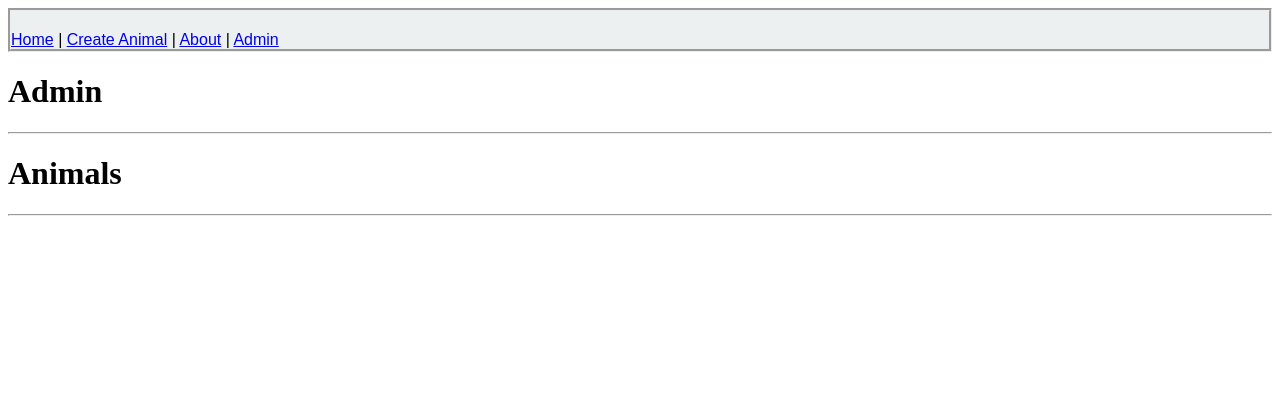
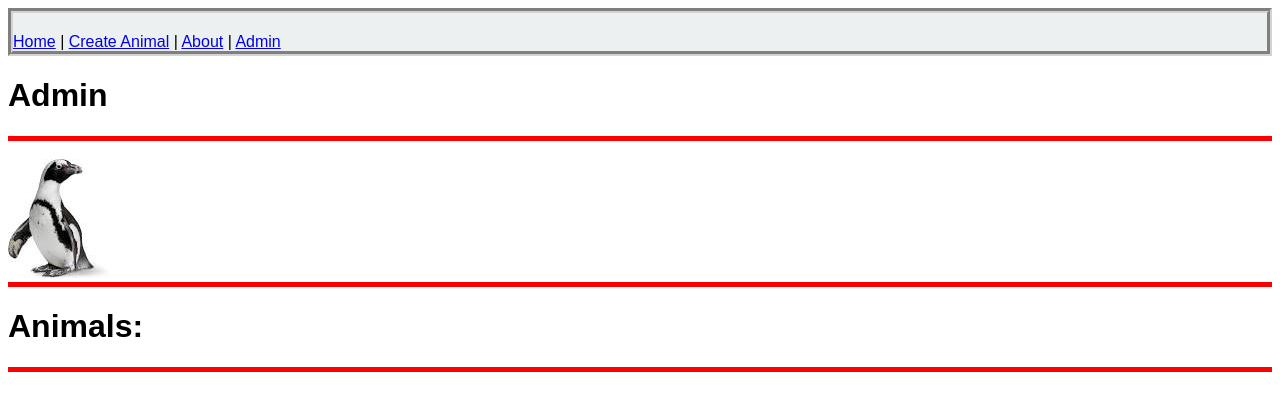
Before and after one commit to jasminealee/react-animal-site-makeover, a React app: page /#/admin in a window 1280 px wide. Shown: the top 410 px of the page. Built offline with nearby package versions, Linux system fonts and the light colour scheme.

Commit message:
add realign input and textarea boxes on newanimal page and more css

```diff
--- a/src/components/AboutUs.jsx
+++ b/src/components/AboutUs.jsx
@@ -13,10 +13,12 @@ function AboutUs(){
       <h1>About Us: </h1>
       <div style={aboutus}>
         <img src={alpacaImage}/>
-        <hr/>
+      </div>
+      <div style={aboutus}>
         <p>Alpacas are super cool.</p>
         <p>We will one day invent a time machine.</p>
         <p>I am the coolest alpaca.</p>
+        <br/>
       </div>
     </div>
 
--- a/src/components/Admin.jsx
+++ b/src/components/Admin.jsx
@@ -5,16 +5,21 @@ import AnimalDetail from './AnimalDetail';
 
 
 function Admin(props){
+  const admin = {
+    fontFamily: 'sans-serif',
+    borderBottom: '5px red solid'
+  };
   let optionalSelectedAnimalContent = null;
   if (props.selectedAnimal != null) {
     optionalSelectedAnimalContent =  (<AnimalDetail selectedAnimal={props.animalList[props.selectedAnimal]}/>);
   }
   return (
     <div>
-      <h1>Admin</h1>
+      <div style={admin}>
+        <h1>Admin</h1>
+      </div>
       <div>
         {optionalSelectedAnimalContent}
-        <hr/>
         <AnimalList
           animalList={props.animalList}
           currentRouterPath={props.currentRouterPath}
--- a/src/components/AnimalList.jsx
+++ b/src/components/AnimalList.jsx
@@ -1,14 +1,23 @@
 import React from 'react';
 import Animal from './Animal';
+import penguinImage from '../assets/images/penguinimage.jpg';
 import PropTypes from 'prop-types';
 
 
 function AnimalList(props) {
+  const animalList = {
+    fontFamily: 'sans-serif',
+    borderBottom: '5px solid red'
+  };
   return (
     <div>
-      <h1>Animals</h1>
-      <hr/>
-      <div>
+      <br/>
+      <div style={animalList}>
+        <img src={penguinImage}/>
+      </div>
+      <div style={animalList}>
+        <h1>Animals:</h1>
+      </div>
       {Object.keys(props.animalList).map(function(animalId) {
         var animal = props.animalList[animalId];
         return (<Animal species={animal.species}
@@ -22,7 +31,6 @@ function AnimalList(props) {
         );
       })}
     </div>
-    </div>
   );
 }
 
--- a/src/components/Header.jsx
+++ b/src/components/Header.jsx
@@ -7,7 +7,7 @@ function Header(){
     backgroundColor: '#ecf0f1',
     fontFamily: 'sans-serif',
     paddingTop: '20px',
-    border: 'groove'
+    border: '5px groove lightgrey'
   };
   return (
     <div style={header}>
--- a/src/components/NewAnimalForm.jsx
+++ b/src/components/NewAnimalForm.jsx
@@ -15,15 +15,19 @@ function NewAnimalForm(props){
   return (
     <div>
       <form onSubmit={handleNewAnimalFormSubmission}>
+        <br/>
         <input
           type='text'
           id='species'
           placeholder='Species'
           ref={(input) => {_species = input;}}/>
+        <br/>
+        <br/>
         <textarea
           id='note'
           placeholder='Note'
           ref={(textarea) => {_note = textarea;}}/>
+        <br/>
         <button type='submit'>Submit!</button>
       </form>
     </div>
```
Also changed, not shown: src/components/SignIn.jsx (deleted, +0 -26 lines), src/components/Welcome.jsx (deleted, +0 -11 lines), src/assets/images/elephantanddog.jpg (deleted), src/assets/images/penguinimage.jpg (added). Lines whose indentation alone changed are shown as unchanged.
